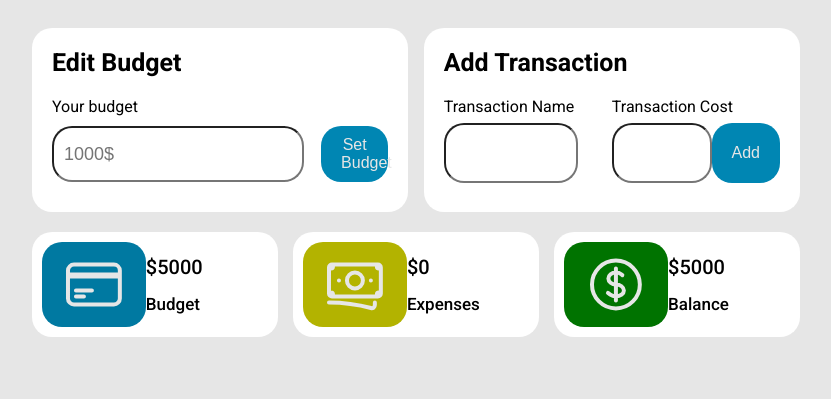
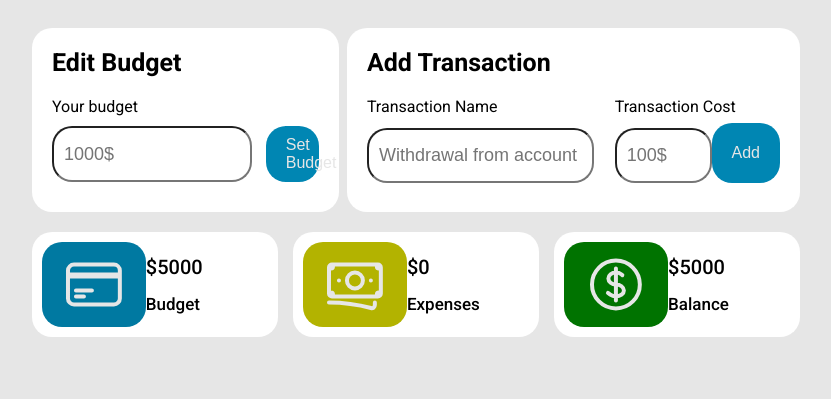
Before and after one commit to MarioMilosevic/Expense-Tracker, a website built with Vite: page index.html in a window 1280 px wide. Shown: the part 133-532 px from the top of the page, without its empty margins (224-1055 px from the left). Built offline with nearby package versions, Linux system fonts and the light colour scheme.

Commit message:
Add classes js

```diff
--- a/index.html
+++ b/index.html
@@ -34,13 +34,13 @@
           <div class="transaction">
             <div class="transactionName">
               <label for="expense">Transaction Name</label>
-              <input type="text" id="expenseName" />
+              <input type="text" id="expenseName" placeholder="Withdrawal from account"/>
             </div>
             <div class="transactionCost">
               <div class="transactionCostInput">
                 <label for="expense">Transaction Cost</label>
                 <div class="expenseDiv">
-                  <input type="text" id="expenseCost" />
+                  <input type="text" id="expenseCost" placeholder="100$"/>
                   <button class="addBtn">Add</button>
                 </div>
               </div>
--- a/style.css
+++ b/style.css
@@ -42,8 +42,12 @@ header {
   padding: 2rem;
   background-color: var(--secondary--color);
   border-radius: 2rem;
-  width: 49%;
+  width: 40%;
 }
+.transactionContainer{
+  width: 59%;
+}
+
 .editBudget h2,
 .transactionContainer h2 {
   font-size: 2.5rem;
@@ -92,22 +96,23 @@ header {
 
 .transactionName,
 .transactionCost {
-  width: 40%;
+  width: 55%;
   height: 90%;
   display: flex;
   flex-direction: column;
   position: relative;
   justify-content: space-between;
+
 }
 
 .transactionCost {
   flex-direction: row;
-  width: 50%;
+  width:40%;
 }
 
 .transactionName input,
 .transactionCost input {
-  height: 60px;
+  height: 55px;
   border-radius: 2rem;
   width: 100%;
   padding-left: 1rem;
@@ -141,6 +146,7 @@ header {
 .expenseDiv {
   display: flex;
   justify-content: space-between;
+  align-items: flex-end;
 }
 
 .expenseDiv input {
```
Also changed, not shown: classes.js (added, +25 -0 lines).
